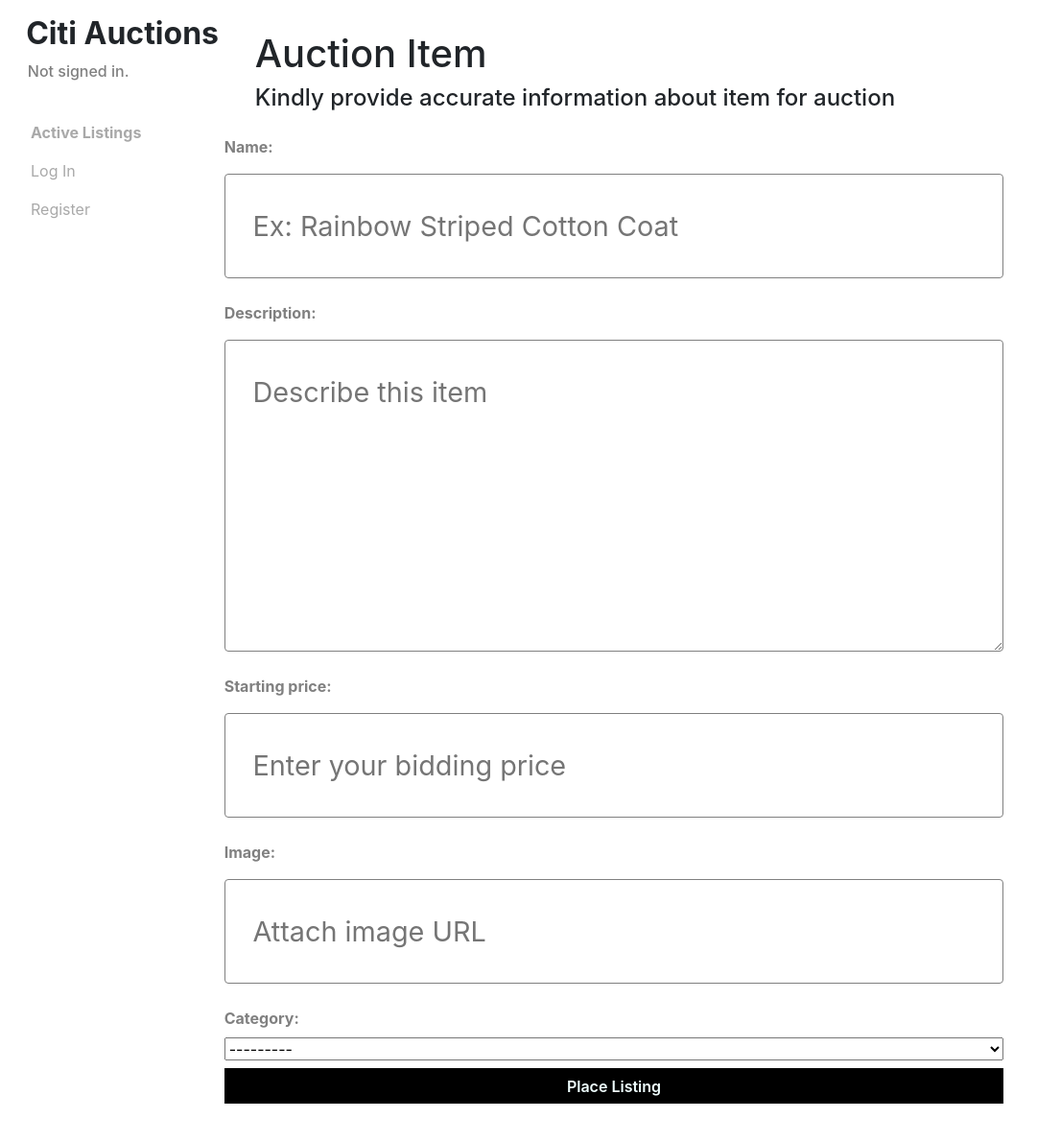
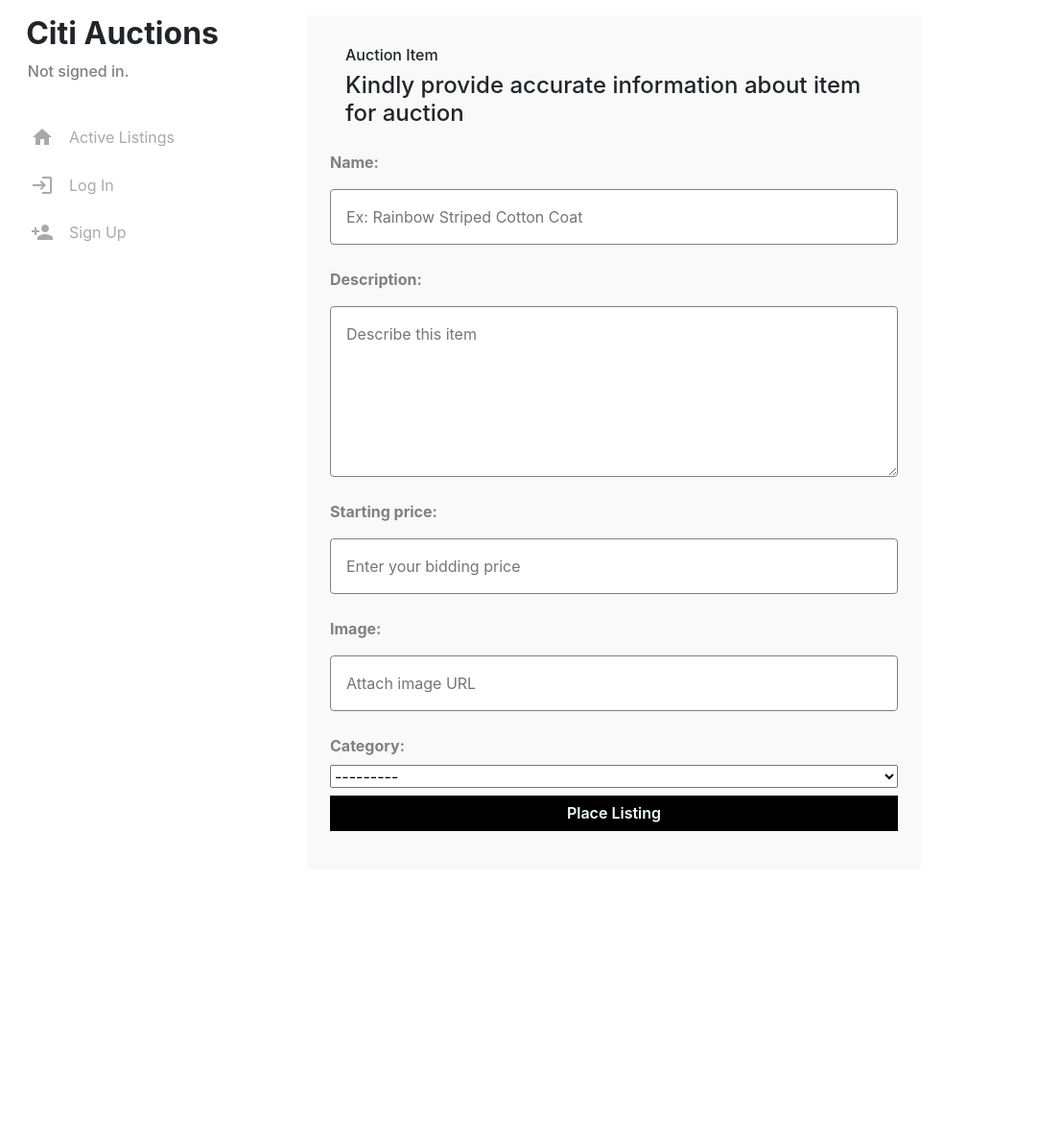
Before and after one commit to Victor-UGB/Citi-Auctions, a Django app: page /add_listing in a window 1280 px wide. Shown: the whole page at 96% size, without its empty margins (0-1081 px from the left). After the commit the page ends 866 px from the top, so only its background shows below. Run offline with Django 3.2, Linux system fonts and the light colour scheme; data comes from the database, SQL or seed files in the repository; both versions use the stored data as it was after the commit; some libraries are stand-ins or nearby versions.

Commit message:
new commit

```diff
--- a/auctions/static/auctions/styles.css
+++ b/auctions/static/auctions/styles.css
@@ -32,6 +32,14 @@
 
 .nav-link{
     color: darkgray;
+    align-items: center;
+    display: flex;
+    gap: 1rem;
+    padding-block: .8rem;
+}
+ul{
+    list-style: none;
+    padding: 0rem;
 }
 .subheading{
     margin-bottom: 1rem;
@@ -56,14 +64,14 @@
     color: gray;
 }
 .form-control{
-    padding: 2rem 1.8rem;
-    font-size: 1.8rem;
+    padding: 1.5rem 1rem;
+    font-size: 1.1rem;
     border: 1px solid gray;
     border-radius: 4px;
 }
 .form-control1{
-    padding: 2rem 1.8rem;
-    font-size: 1.8rem;
+    padding: 1rem 1rem;
+    font-size: 1rem;
     border: 1px solid gray;
     border-radius: 4px;
     margin:.5rem 0rem;
@@ -113,7 +121,7 @@
     padding: .1rem;
 }
 .listing-body{
-    padding: 1rem .2rem 0rem .2rem;
+    padding: 1rem .5rem 0rem .5rem;
 }
 .img{
     height: 30rem;
@@ -246,19 +254,35 @@
 }
 .main{
     display: flex;
+    flex-direction: column;
     width: 100%;
     justify-content: center;
+    background-color: #f9f9f9;
+    margin-top: 1rem;
+}
+.listing-menu{
+    display: none;
+}
+.menu-item-container{
+    display: flex;
+    align-items: center;
+    gap: 1rem;
 }
 
-@media (min-width: 768px) {
-    body{
+@media (min-width: 768px) and (max-width: 1023px) {
+    .body-container{
         display: flex;
+        gap: 2rem;
+        flex-wrap: nowrap;
+        position: relative;
+        /* flex-direction: column; */
     }
     .nav-line{
         display: none;
     }
     .main-body{
         max-width: 788px;
+        /* justify-content: space-between; */
     }
     .navbar{
         align-items: flex-start;
@@ -266,9 +290,63 @@
         position: fixed;
         flex-direction: column;
         justify-content: start;
-        gap: 2rem
+        gap: 2rem;
+        flex-basis: 20%;
+        margin-right: 2rem;
+        padding-right: 2rem;
+    }
+    .main{
+        flex-basis: 60%;
+        justify-content: center;
+        left: 30%;
+        position: relative;
     }
     .nav{
         flex-direction: column;
     }
+    .listing-menu{
+        display: flex;
+        flex-basis: 20%;
+    }
 }
+
+@media (min-width: 1024px) {
+    .body-container{
+        display: flex;
+        gap: 2rem;
+        flex-wrap: nowrap;
+        position: relative;
+        /* flex-direction: column; */
+    }
+    .nav-line{
+        display: none;
+    }
+    .main-body{
+        max-width: 788px;
+        /* justify-content: space-between; */
+    }
+    .navbar{
+        align-items: flex-start;
+        height: 100dvh;
+        position: fixed;
+        flex-direction: column;
+        justify-content: start;
+        gap: 2rem;
+        flex-basis: 20%;
+        margin-right: 2rem;
+        padding-right: 2rem;
+    }
+    .main{
+        flex-basis: 50%;
+        justify-content: center;
+        left: 25%;
+        position: relative;
+    }
+    .nav{
+        flex-direction: column;
+    }
+    .listing-menu{
+        display: flex;
+        flex-basis: 20%;
+    }
+}
--- a/auctions/templates/auctions/add_listing.html
+++ b/auctions/templates/auctions/add_listing.html
@@ -6,9 +6,9 @@
 
 {% block body %}
 <div class="bid-form-container">
-    <div style="padding:1rem 1rem 0rem 2rem;">
-        <h1>Auction Item</h1>
-        <h4>Kindly provide accurate information about item for auction</h4>
+    <div style="padding:1rem 1rem 0rem 1rem;">
+        <h1 class="subheading1">Auction Item</h1>
+        <h4 class="subheading2">Kindly provide accurate information about item for auction</h4>
     </div>
 <form class="form1" action="{% url 'add_listing' %}" method="POST">
     {% csrf_token %}
--- a/auctions/templates/auctions/index.html
+++ b/auctions/templates/auctions/index.html
@@ -18,9 +18,10 @@
 
             <input type="submit" value="Filter">
         </form>
-        <div class="main-body">
+
         {% if listings %}
             {%for listing in listings%}
+            <div class="main-body">
             <div class="listings-container">
                 <div class="listing-body">
                         <div class="listing-date">
@@ -66,8 +67,9 @@
                 <h5 style="text-align: center; color:gainsboro;">No active listing in this category</div>
             </div>
         </div>
+        </div>
     {% endif %}
-    </div>
+
     </div>
 
 {% endblock %}
--- a/auctions/templates/auctions/layout.html
+++ b/auctions/templates/auctions/layout.html
@@ -7,8 +7,10 @@
         <link rel="stylesheet" href="https://stackpath.bootstrapcdn.com/bootstrap/4.4.1/css/bootstrap.min.css" integrity="sha384-Vkoo8x4CGsO3+Hhxv8T/Q5PaXtkKtu6ug5TOeNV6gBiFeWPGFN9MuhOf23Q9Ifjh" crossorigin="anonymous">
         <link href="{% static 'auctions/styles.css' %}" rel="stylesheet">
         <meta name = "viewport" content = "width=device-width, initial-scale=1.0">
+        <link rel="stylesheet" href="https://fonts.googleapis.com/icon?family=Material+Icons">
     </head>
     <body>
+        <div class="body-container">
             <div class="navbar">
                 <div>
                     <h1 class ="navbar-brand">Citi Auctions</h1>
@@ -20,30 +22,63 @@
                         {% endif %}
                     </div>
                 </div>
-            <ul class="nav">
+                <div class="nav">
+                    <ul>
                         <li class="nav-item">
-                    <a class="nav-link" href="{% url 'index' %}">Active Listings</a>
+                            <div class="menu-item-container">
+                                <a class="nav-link" href="{% url 'index' %}">
+                                    <i class="material-icons">home</i>
+                                    Active Listings
+                                </a>
+                            </div>
                         </li>
                         {% if user.is_authenticated %}
                             <li class="nav-item">
-                        <a class="nav-link" href="{% url 'logout' %}">Log Out</a>
-                        <a class="nav-link" href="{%url 'add_listing'%}">Add Listing</a>
-                        <a class="nav-link" href="{%url 'watchlist'%}"> Watchlist </a>
+                                <a class="nav-link" href="{% url 'logout' %}">
+                                    <i class="material-icons">exit_to_app</i>
+                                    Log Out
+                                </a>
+                                <a class="nav-link" href="{%url 'add_listing'%}">
+                                    <i class="material-icons">playlist_add</i>
+                                    Add Listing
+                                </a>
+                                <a class="nav-link" href="{%url 'watchlist'%}">
+                                    <i class="material-icons">bookmark</i>
+                                    Watchlist
+                                </a>
                             </li>
                         {% else %}
                             <li class="nav-item">
-                        <a class="nav-link" href="{% url 'login' %}">Log In</a>
+                                <a class="nav-link" href="{% url 'login' %}">
+                                    <i class="material-icons">login</i>
+                                    Log In
+                                </a>
                             </li>
                             <li class="nav-item">
-                        <a class="nav-link" href="{% url 'register' %}">Register</a>
+                                <a class="nav-link" href="{% url 'register' %}">
+                                    <i class="material-icons">person_add</i>
+                                    Sign Up
+                                </a>
                             </li>
                         {% endif %}
                     </ul>
                 </div>
-        <hr class="nav-line">
+            </div>
+
+            {% comment %} <div class="listing-menu">
+                {% if user.is_authenticated %}
+                    <li>
+                    <a class="nav-link" href="{%url 'add_listing'%}">Add Listing</a>
+                    <a class="nav-link" href="{%url 'watchlist'%}"> Watchlist </a>
+                    </li>
+
+                {% endif %}
+            </div> {% endcomment %}
             <div class="main">
                 {% block body %}
                 {% endblock %}
             </div>
+
+        </div>
     </body>
 </html>
--- a/auctions/templates/auctions/register.html
+++ b/auctions/templates/auctions/register.html
@@ -31,7 +31,7 @@
             <input class="btn btn-primary login-button" type="submit" value="Register">
         </form>
 
-        <div style="font-size:xx-large; padding:2rem 0rem;">Already have an account? <a href="{% url 'login' %}">Log In here.</a></div>
+        <div style="font-size:large; padding:1rem 0rem;">Already have an account? <a href="{% url 'login' %}">Log In here.</a></div>
     </div>
 </div>
 </div>
--- a/auctions/views.py
+++ b/auctions/views.py
@@ -41,10 +41,6 @@
         user_form = request.POST
 
         new_form = NewListingForm(user_form)
-
-        print(form)
-        print(new_form)
-        print(f"This is the new bid: {form_price}")
 
         if new_form.is_valid():
             full_form = new_form.save(commit=False)
```
Also changed, not shown: auctions/templates/auctions/listing.html (+6 -6 lines), auctions/templates/auctions/watchlist.html (+4 -3 lines), db.sqlite3. Lines whose indentation alone changed are shown as unchanged.
